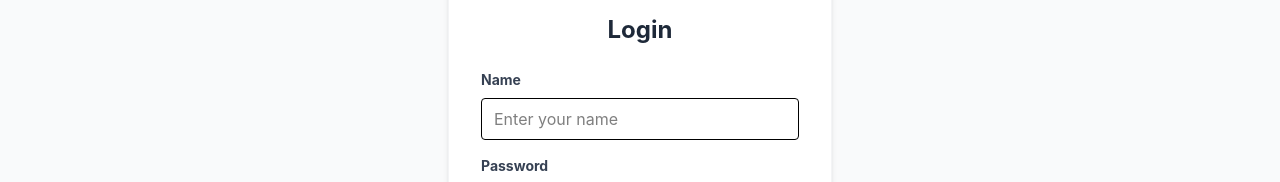
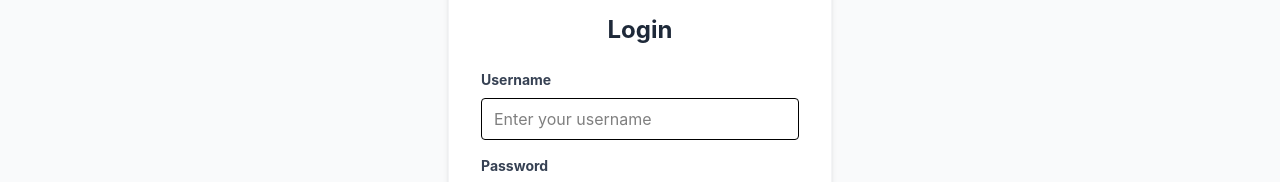
Before and after one commit to umegaeshan/GrR-ECommerce, a React (Vite) app in the folder frontend/: page /login in a window 1280 px wide. Shown: the part 253-435 px from the top of the page. Built offline with nearby package versions, Linux system fonts and the light colour scheme.

Commit message:
feat: update login functionality to use username and improve error handling

```diff
--- a/frontend/src/pages/Login.jsx
+++ b/frontend/src/pages/Login.jsx
@@ -1,8 +1,7 @@
 import { useState } from 'react';
 import { GoogleLogin } from '@react-oauth/google';
-import { Link } from 'react-router-dom';
+import { Link, useNavigate } from 'react-router-dom';
 import axios from 'axios';
-import { useNavigate } from 'react-router-dom';
 
 const Login = () => {
   const [name, setName] = useState('');
@@ -11,40 +10,37 @@ const Login = () => {
 
   const API_URL = 'https://grr-backend.onrender.com';
 
-  // 1. සාමාන්‍ය Login ක්‍රියාවලිය
+  // 1. සාමාන්‍ය Login ක්‍රියාවලිය (Username/Name හරහා)
   const handleNormalLogin = async (e) => {
     e.preventDefault();
     try {
-      // 🔴 වෙනස: තනි කොමා වෙනුවට Backticks ( `` ) යොදා ඇත
+      // Backend එකට name සහ password පමණක් යවයි
       const response = await axios.post(`${API_URL}/api/users/login`, { name, password });
 
       localStorage.setItem('userInfo', JSON.stringify(response.data));
       alert('Successfully logged in!');
 
-      // Admin කෙනෙක් නම් කෙලින්ම Admin Dashboard එකට යවනවා
       if (response.data.isAdmin) {
         navigate('/admin');
       } else {
-        navigate('/'); // සාමාන්‍ය කෙනෙක් නම් Home පිටුවට යවනවා
+        navigate('/');
       }
 
     } catch (error) {
-      alert('Invalid User Credentials!');
+      alert(error.response?.data?.message || 'Invalid Name or Password!');
     }
   };
 
   // 2. Google Login සාර්ථක වූ විට
   const handleGoogleSuccess = async (credentialResponse) => {
     try {
-      // 🔴 වෙනස: තනි කොමා වෙනුවට Backticks ( `` ) යොදා ඇත
-     const response = await axios.post(`${API_URL}/api/users/google`, {
-  token: credentialResponse.credential,
-});
+      const response = await axios.post(`${API_URL}/api/users/google`, {
+        token: credentialResponse.credential,
+      });
 
       localStorage.setItem('userInfo', JSON.stringify(response.data));
       alert('Successfully logged in with Google!');
 
-      // මෙතනදිත් Admin ද කියලා බලලා අදාළ පිටුවට යවනවා
       if (response.data.isAdmin) {
         window.location.href = '/admin';
       } else {
@@ -61,14 +57,13 @@ const Login = () => {
       <div className="bg-white p-8 rounded-xl shadow-md w-96 border border-gray-100">
         <h2 className="text-2xl font-bold text-center text-gray-800 mb-6">Login</h2>
 
-        {/* සාමාන්‍ය Login Form එක */}
         <form onSubmit={handleNormalLogin} className="flex flex-col gap-4 mb-6">
           <div>
-            <label className="block text-gray-700 text-sm font-bold mb-2">Name</label>
+            <label className="block text-gray-700 text-sm font-bold mb-2">Username</label>
             <input
               type="text"
               className="w-full px-3 py-2 border rounded focus:outline-none focus:border-gray-900"
-              placeholder="Enter your name"
+              placeholder="Enter your username"
               value={name}
               onChange={(e) => setName(e.target.value)}
               required
@@ -89,18 +84,16 @@ const Login = () => {
             Login
           </button>
           <div className="mt-6 text-center text-sm">
-          Create New Account? <Link to="/register" className="text-blue-600 hover:underline">Register</Link>
-        </div>
+            Create New Account? <Link to="/register" className="text-blue-600 hover:underline">Register</Link>
+          </div>
         </form>
 
-        {/* Google සහ සාමාන්‍ය Login වෙන් කරන ඉර */}
         <div className="flex items-center my-4">
           <div className="flex-grow border-t border-gray-300"></div>
           <span className="mx-4 text-gray-500 text-sm">or</span>
           <div className="flex-grow border-t border-gray-300"></div>
         </div>
 
-        {/* Google Login Button එක */}
         <div className="flex justify-center">
           <GoogleLogin
             onSuccess={handleGoogleSuccess}
```
Also changed, not shown: 1 other file (tests, documents, lock files or other folders).
